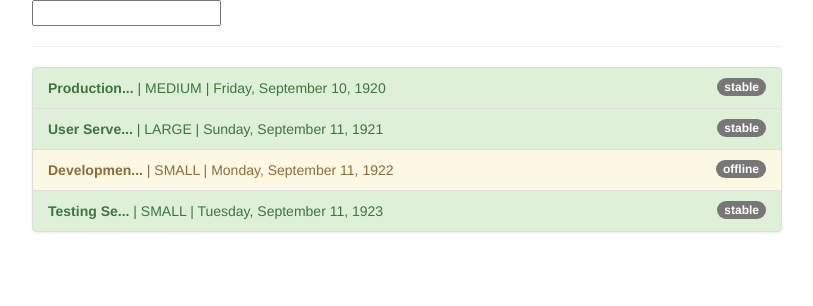
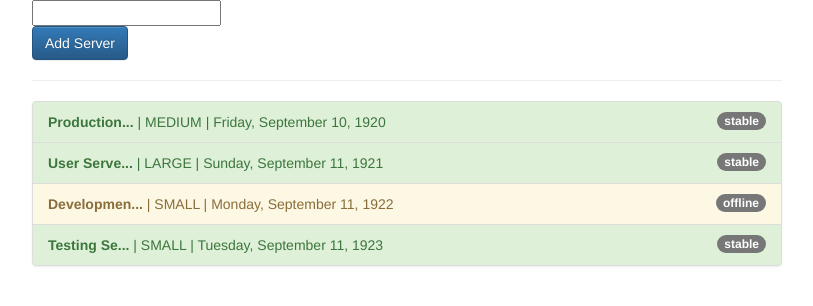
Before and after one commit to rajckamariya/Angular-Pipe, an Angular app: page / in a window 1280 px wide. Shown: the top 306 px of the page, without its empty margins (233-1046 px from the left). Built offline with nearby package versions, Linux system fonts and the light colour scheme.

Commit message:
3 files modified

```diff
--- a/src/app/app.component.html
+++ b/src/app/app.component.html
@@ -2,6 +2,8 @@
   <div class="row">
     <div class="col-xs-12 col-sm-10 col-md-8 col-sm-offset-1 col-md-offset-2">
       <input type="text" [(ngModel)]="filteredStatus">
+      <br>
+      <button class="btn btn-primary" (click)="onAddServer()">Add Server</button>
       <hr>
       <ul class="list-group">
         <li class="list-group-item" [ngClass]="getStatusClasses(server)"
--- a/src/app/app.component.ts
+++ b/src/app/app.component.ts
@@ -45,4 +45,12 @@
       'list-group-item-danger': server.status === 'critical'
     };
   }
+  onAddServer() {
+    this.servers.push({
+      instanceType: 'large',
+      name: 'Test',
+      status: 'online',
+      started: new Date(19, 2, 2021)
+    });
+  }
 }
--- a/src/app/filter.pipe.ts
+++ b/src/app/filter.pipe.ts
@@ -1,7 +1,8 @@
 import { Pipe, PipeTransform } from '@angular/core';
 
 @Pipe({
-  name: 'filter'
+  name: 'filter',
+  pure:false
 })
 export class FilterPipe implements PipeTransform {
   transform(value: any, filterString: string, propName: string): any {
```
